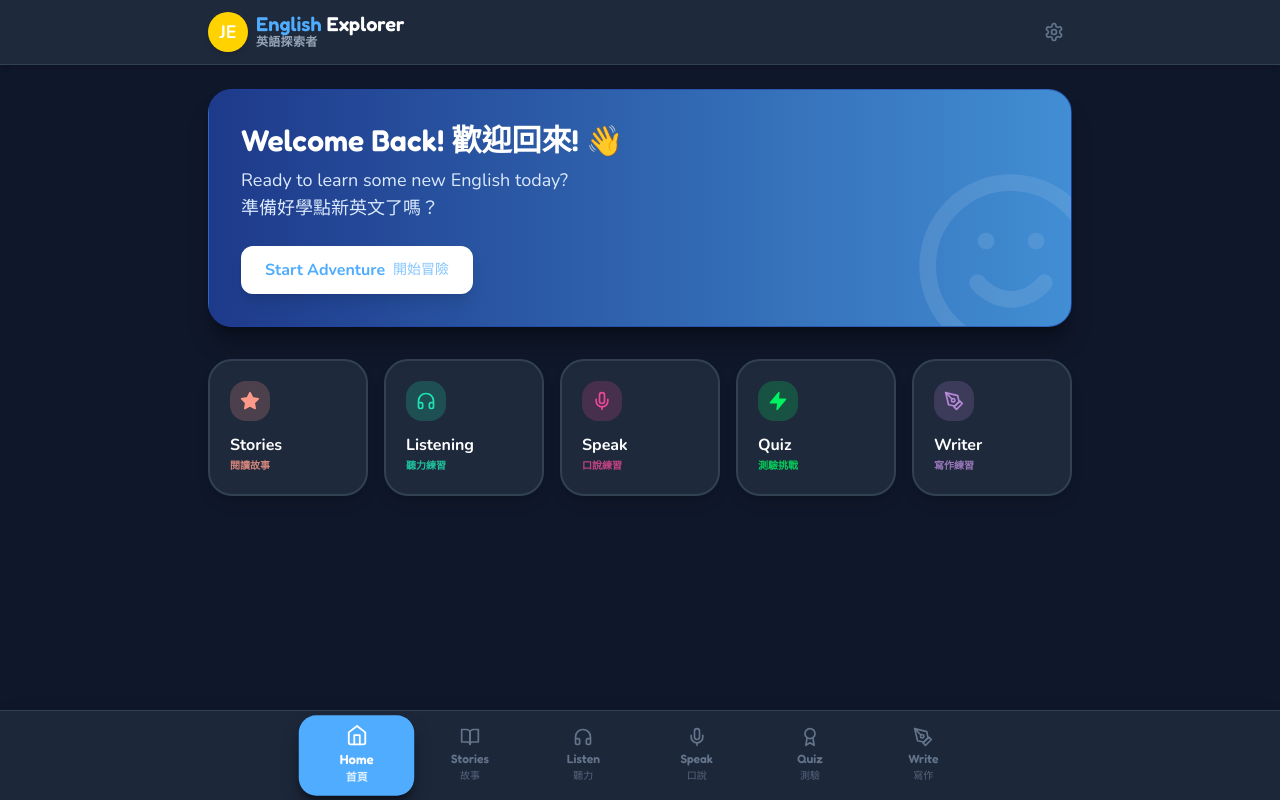
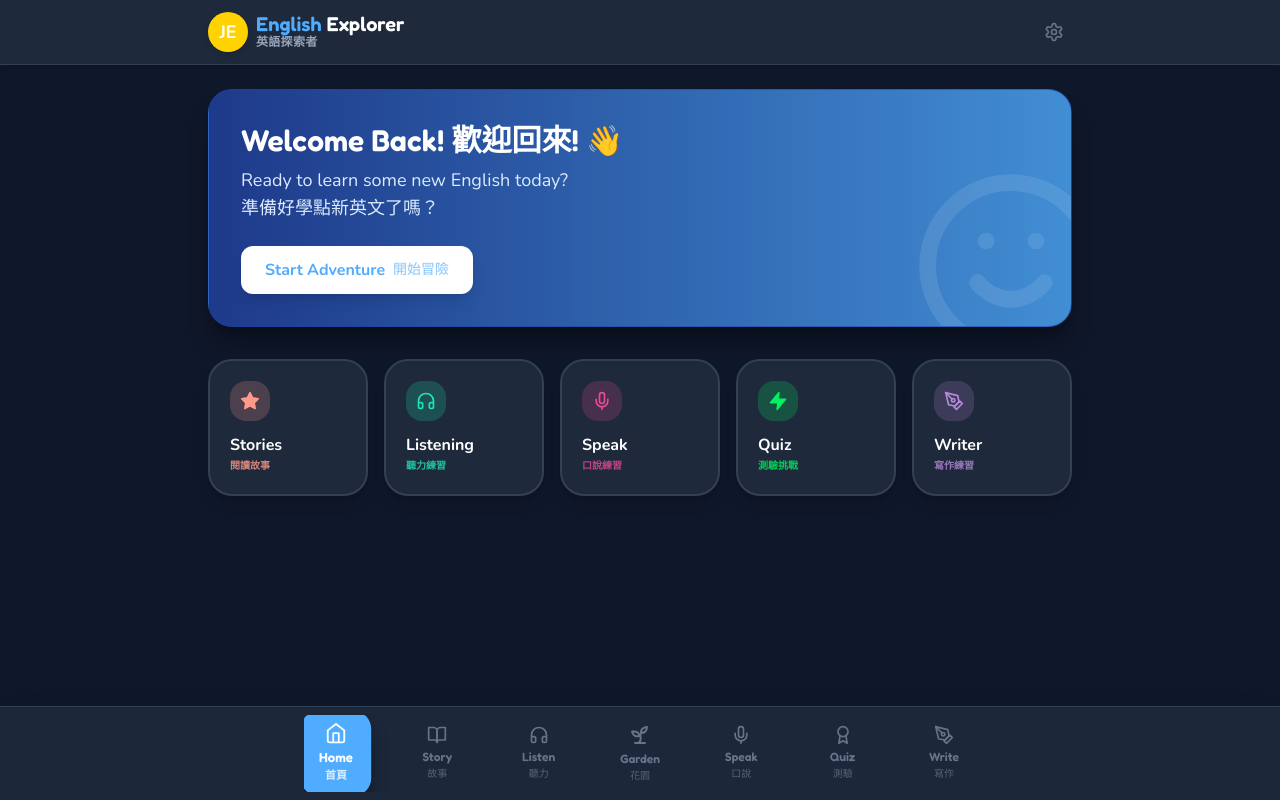
Before and after one commit to MMLL168/junior-english-explorer, a React (Vite) app: page / in a window 1280 px wide. Built offline with nearby package versions, Linux system fonts and the light colour scheme; no server answers.

Commit message:
Update Layout.tsx

```diff
--- a/components/Layout.tsx
+++ b/components/Layout.tsx
@@ -1,6 +1,6 @@
 import React from 'react';
 import { AppView } from '../types';
-import { BookOpen, PenTool, Award, Home, Mic, Settings, LogOut, Headphones } from 'lucide-react';
+import { BookOpen, PenTool, Award, Home, Mic, Settings, Headphones, Sprout } from 'lucide-react';
 import { removeApiKeyFromStorage } from '../services/geminiService';
 
 interface LayoutProps {
@@ -19,7 +19,7 @@ const NavButton: React.FC<{
 }> = ({ active, onClick, icon, label, subLabel, colorClass }) => (
   <button
     onClick={onClick}
-    className={`flex flex-col items-center justify-center p-2 rounded-2xl transition-all duration-300 transform min-w-[3.5rem] ${
+    className={`flex flex-col items-center justify-center p-2 rounded-2xl transition-all duration-300 transform min-w-[3rem] md:min-w-[4rem] ${
       active
         ? `${colorClass} text-slate-900 scale-110 shadow-lg shadow-black/50 font-bold`
         : 'bg-transparent text-slate-500 hover:bg-slate-800 hover:text-slate-200 hover:scale-105'
@@ -48,7 +48,8 @@ export const Layout: React.FC<LayoutProps> = ({ currentView, onChangeView, child
                 <p className="text-xs text-slate-400 font-bold tracking-wide">英語探索者</p>
             </div>
           </div>
-          <div className="flex items-center">
+          <div className="flex items-center gap-2">
+            {/* Quick access to garden status could go here, but kept simple for now */}
              <button
                 onClick={() => {
                     if(confirm('Are you sure you want to remove your API Key? (您確定要移除金鑰嗎？)')) {
@@ -71,7 +72,7 @@ export const Layout: React.FC<LayoutProps> = ({ currentView, onChangeView, child
 
       {/* Bottom Navigation (Mobile & Tablet friendly) */}
       <nav className="fixed bottom-0 left-0 right-0 bg-[#1e293b]/95 backdrop-blur-md border-t border-slate-700 shadow-2xl p-2 z-50">
-        <div className="max-w-2xl mx-auto grid grid-cols-6 gap-1 md:gap-2">
+        <div className="max-w-2xl mx-auto flex justify-between gap-1 overflow-x-auto">
           <NavButton
             active={currentView === AppView.HOME}
             onClick={() => onChangeView(AppView.HOME)}
@@ -84,7 +85,7 @@ export const Layout: React.FC<LayoutProps> = ({ currentView, onChangeView, child
             active={currentView === AppView.STORY}
             onClick={() => onChangeView(AppView.STORY)}
             icon={<BookOpen size={20} />}
-            label="Stories"
+            label="Story"
             subLabel="故事"
             colorClass="bg-brand-orange text-white"
           />
@@ -95,6 +96,15 @@ export const Layout: React.FC<LayoutProps> = ({ currentView, onChangeView, child
             label="Listen"
             subLabel="聽力"
             colorClass="bg-brand-teal text-slate-900"
+          />
+           {/* Center Garden Button */}
+           <NavButton
+            active={currentView === AppView.GARDEN}
+            onClick={() => onChangeView(AppView.GARDEN)}
+            icon={<Sprout size={24} />}
+            label="Garden"
+            subLabel="花園"
+            colorClass="bg-emerald-500 text-white shadow-emerald-500/50"
           />
           <NavButton
             active={currentView === AppView.SPEAKING}
```
